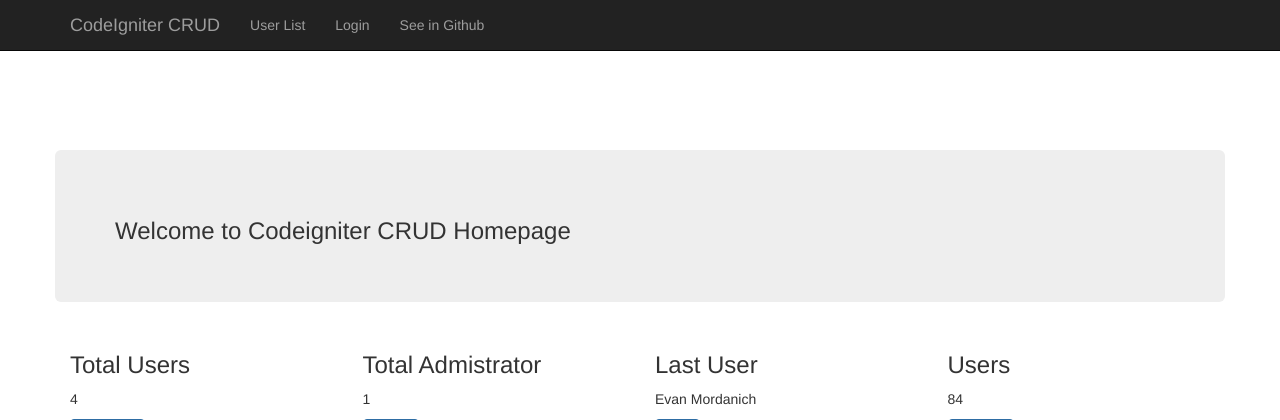
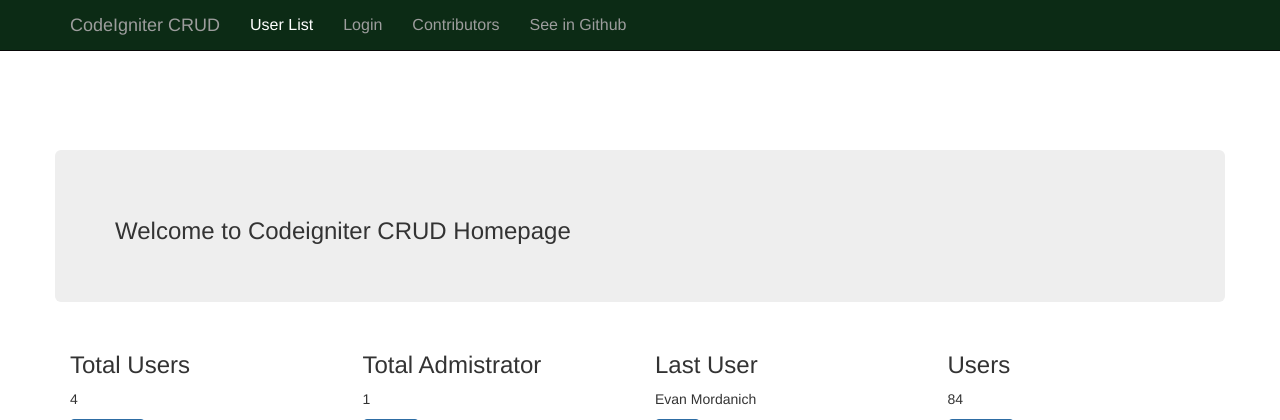
Before and after one commit to arif98741/codeigniter_crud, a CodeIgniter app: page / in a window 1280 px wide. Shown: the top 420 px of the page. Run offline with CodeIgniter, Linux system fonts and the light colour scheme; data comes from the database, SQL or seed files in the repository.

Commit message:
header and design changed

```diff
--- a/application/views/template/home/home.php
+++ b/application/views/template/home/home.php
@@ -7,6 +7,7 @@
 
    <div class="jumbotron top-spacing">
        <h3>Welcome to Codeigniter CRUD Homepage</h3>
+
    </div>
 
 </div>
--- a/application/views/template/inc/header.php
+++ b/application/views/template/inc/header.php
@@ -34,7 +34,7 @@ defined('BASEPATH') OR exit('No direct script access allowed');
                 <div class="collapse navbar-collapse" id="bs-example-navbar-collapse-1">
                     <ul class="nav navbar-nav">
                         <li>
-                            <a href="<?php echo site_url('user/userlist'); ?>">User List</a>
+                            <a href="<?php echo site_url('user/userlist'); ?>" class="active">User List</a>
 
                         </li>
 
@@ -47,7 +47,7 @@ defined('BASEPATH') OR exit('No direct script access allowed');
                         <?php endif; ?>
                         <?php if($this->session->has_userdata('login')): ?>
                         <li>
-                            <a href="<?php echo base_url();?>user/profile/<?php echo $this->session->id; ?>">Profile</a>
+                            <a href="<?php echo base_url();?>user/profile/<?php echo $this->session->id; ?>">Profile(<?php echo $this->session->designation; ?>)</a>
                         </li>
                         <?php endif; ?>
 
@@ -69,6 +69,8 @@ defined('BASEPATH') OR exit('No direct script access allowed');
                        </li> -->
 
                          <li>
+                            <a href="https://github.com/arif98741/codeigniter_crud/graphs/contributors" target="_blank">Contributors</a>
+                        </li><li>
                             <a href="https://github.com/arif98741/codeigniter_crud" target="_blank">See in Github</a>
                         </li>
 
--- a/assets/css/style.css
+++ b/assets/css/style.css
@@ -14,3 +14,12 @@ body {
     width: 25px;
     height: 25px;
 }
+.active{
+	color: #fff !important;
+}
+
+.navbar-inverse {
+    background-color: #0c2b15;
+    border-color: #080808;
+    font-size: 16px;
+}
```
Also changed, not shown: application/controllers/Category.php (deleted, +0 -22 lines), application/controllers/Helper.php (added, +27 -0 lines).
